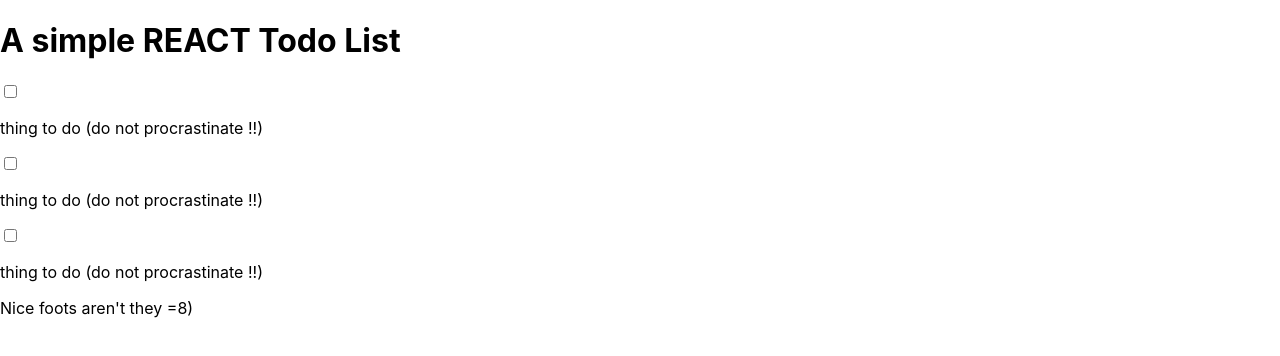
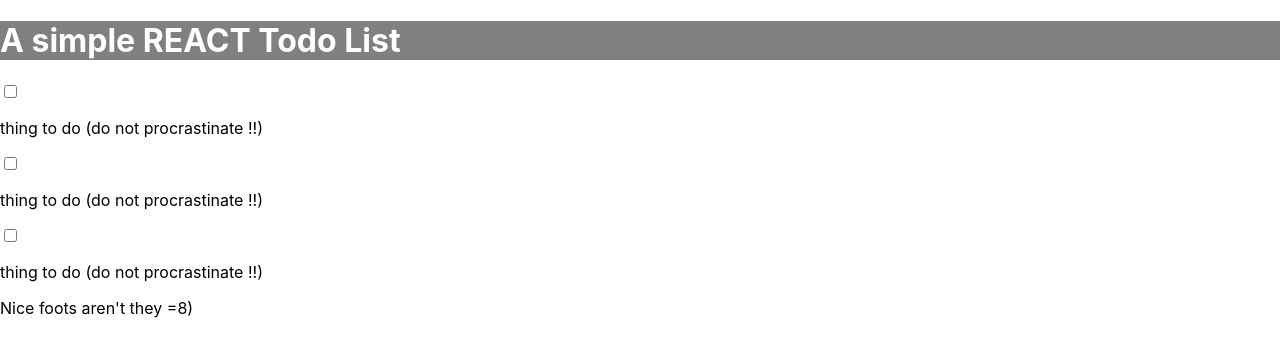
Before and after one commit to 3C2H/react-basic-todo-list, a React (Create React App) app: page / in a window 1280 px wide. Shown: the top 356 px of the page. Built offline with nearby package versions, Linux system fonts and the light colour scheme.

Commit message:
added header styling

```diff
--- a/src/components/Header.js
+++ b/src/components/Header.js
@@ -1,4 +1,5 @@
 import React from 'react'
+import '../style/header.css'
 
 
 class Header extends React.Component {
--- a/src/style/header.css
+++ b/src/style/header.css
@@ -0,0 +1,4 @@
+.title {
+  color: white;
+  background-color: gray;
+}
```
